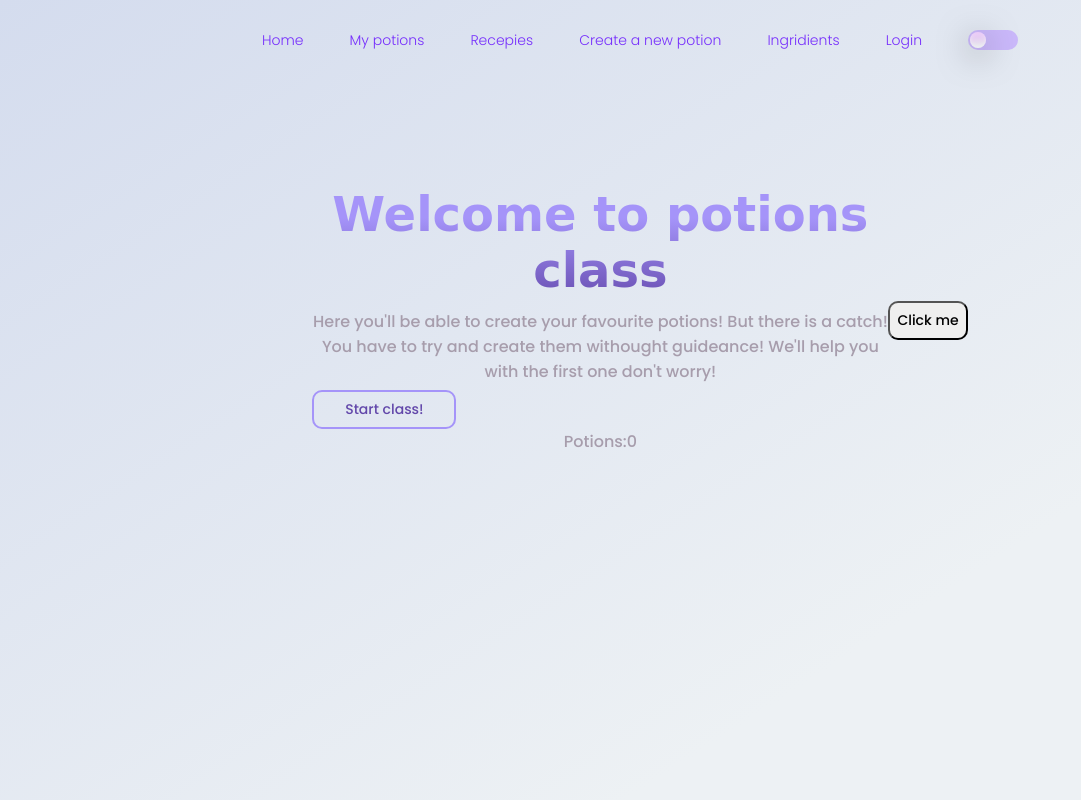
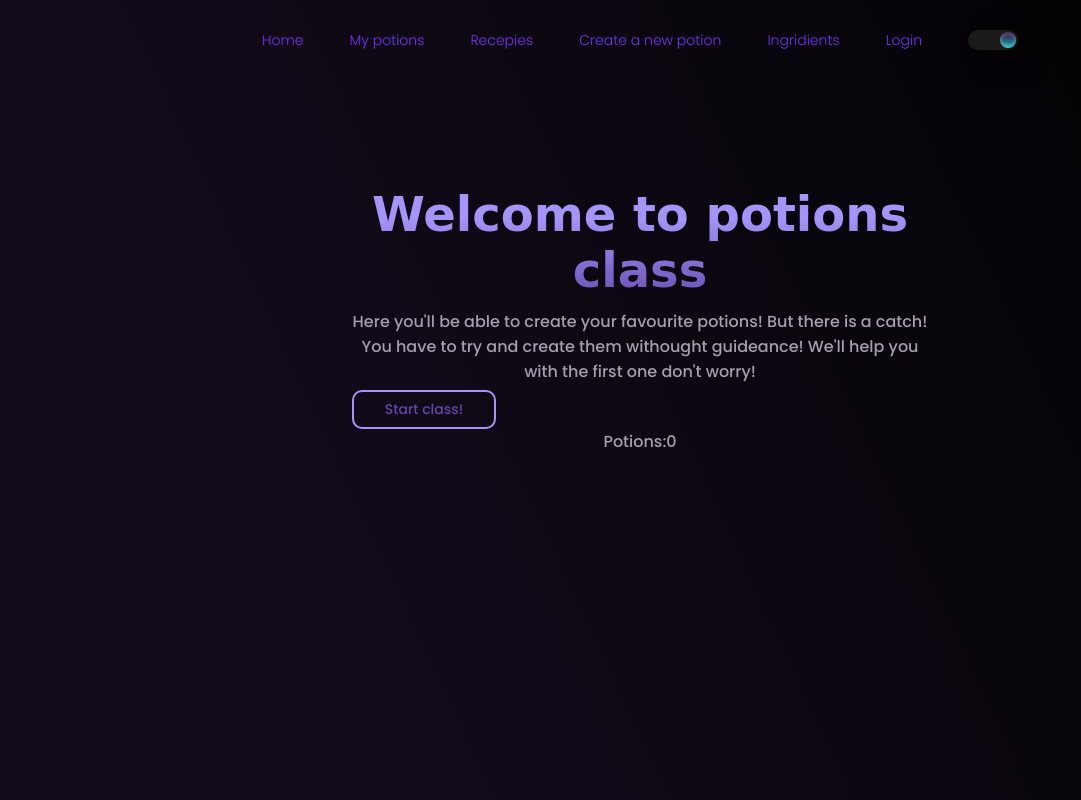
Before and after one commit to stephie-r/make_a_potion, a plain HTML site: page index.html in a window 1280 px wide. Both pictures are taken after a click on the element 993 px from the left and 39 px from the top of the page. Shown: the whole page, without its empty margins (0-1081 px from the left). Drawn offline with Linux system fonts and the light colour scheme; a web font is replaced by a local one.

Commit message:
dark_mode

```diff
--- a/css/style.css
+++ b/css/style.css
@@ -7,58 +7,20 @@
   box-sizing: border-box;
   font-family: "Poppins", sans-serif;
 }
-/*******TOGGLE SWITCH******/
-#toggle {
-  position: relative;
-  display: block;
-  width: 50px;
-  height: 20px;
-  border-radius: 20px;
-  background: #cab8fa;
-  transition: 0.5s;
-  cursor: pointer;
-  box-shadow: inset 0 8px 60px rgba(0, 0, 0, 0.2)
-    inset 0 8px 8px rgba(0, 0, 0, 0.2),
-    inset 0 -4px 4px rgba(0, 0, 0, 0.2);
-}
-#toggle .switch_mode {
-  position: absolute;
-  top: 0;
-  left: 0;
-  width: 20px;
-  height: 20px;
-  background: linear-gradient(to bottom, #e5bdf6, #e7ecec);
-  border-radius: 50%;
-  transform: scale(0.8);
-  box-shadow: 0 8px 40px rgba(0, 0, 0, 0.5),
-    inset 0 4px 4px rgba(255, 255, 255, 0.2),
-    inset 0 -4px 4px rgba(255, 255, 255, 0.2);
-  transition: 0.5s;
-}
-#toggle .active .switch_mode{
-  left: 50px;
-}
+
 /********BODY******/
 body {
   height: 100vh;
   width: 100%;
+  background-image: linear-gradient(147deg, #d4dcee 0%, #edf1f4 74%);
+  background-position: center;
+  transition: 4.5s;
 }
-h1 {
-  font-family: "Milonga", cursive;
-  font-size: 48px;
-  -webkit-background-clip: text;
-  -webkit-text-fill-color: transparent;
-  background-color: #6247aa;
-  background-image: linear-gradient(360deg, #6247aa 0%, #a594f9 74%);
-  padding: 0% 0% 2% 0%;
+body.active{
+  background-color: #000000;
+  background-image: linear-gradient(245deg, #000000 0%, #140b1b 74%);
 }
 
-body.back-index {
-  height: 100vh;
-  width: 100%;
-  background-image: linear-gradient(147deg, #d4dcee 0%, #edf1f4 74%);
-  background-position: center;
-}
 /*******NAVIGATION******/
 .nav-s {
   display: flex;
@@ -86,7 +48,42 @@ body.back-index {
 .nav-s ul li :hover {
   color: #141414;
 }
+/*******TOGGLE SWITCH******/
+#toggle {
+  position: relative;
+  display: block;
+  width: 50px;
+  height: 20px;
+  border-radius: 20px;
+  background: #fff6f6;
+  transition: 0.5s;
+  cursor: pointer;
+  box-shadow: inset 0 8px 60px rgba(0, 0, 0, 0.2) inset 0 8px 8px
+      rgba(0, 0, 0, 0.2),
+    inset 0 -4px 4px rgba(0, 0, 0, 0.2);
+}
+#toggle.active{
+  background: #1b1b1b;
+}
 
+#toggle .switch_mode {
+  position: absolute;
+  top: 0;
+  left: 0;
+  width: 20px;
+  height: 20px;
+  background: linear-gradient(to bottom, #9795EF, #F9C5D1);
+  border-radius: 50%;
+  transform: scale(0.8);
+  box-shadow: 0 8px 40px rgba(0, 0, 0, 0.5),
+    inset 0 4px 4px rgba(255, 255, 255, 0.2),
+    inset 0 -4px 4px rgba(255, 255, 255, 0.2);
+  transition: 0.4s;
+}
+#toggle .active.switch_mode {
+  left: 30px;
+  background: linear-gradient(to bottom, #380036, #0CBABA);
+}
 main {
   padding: -20% 10% 0% 10%;
   display: flex;
@@ -136,3 +133,13 @@ button.cta:hover {
 button.cta-inactive {
   background-color: #bdbdbd;
 }
+/*********TYPE STYLE**********/
+h1 {
+  font-family: "Milonga", cursive;
+  font-size: 48px;
+  -webkit-background-clip: text;
+  -webkit-text-fill-color: transparent;
+  background-color: #6247aa;
+  background-image: linear-gradient(360deg, #6247aa 0%, #a594f9 74%);
+  padding: 0% 0% 2% 0%;
+}
--- a/index.html
+++ b/index.html
@@ -10,7 +10,7 @@
       @import url("https://fonts.googleapis.com/css2?family=Milonga&family=Poppins:wght@300;500&display=swap");
     </style>
   </head>
-  <body class="back-index">
+  <body>
     <header class="nav-s">
       <ul>
         <li><a href="index.html">Home</a></li>
@@ -46,9 +46,6 @@
           ><label for="" id="potion_quantity">0</label>
         </p>
       </div>
-      <div>
-        <button id="light_dark" type="submit">Click me</button>
-      </div>
     </main>
     <script src="js/main.js"></script>
   </body>
--- a/js/main.js
+++ b/js/main.js
@@ -13,9 +13,18 @@ const colores = [
     'red',
     'gray',
 ]*/
+/*
+let toggle = document.getElementById('toggle');
 
-document.getElementById("light_dark").addEventListener("click", darkMode);
-
+toggle.onclick = function (){
+    toggle.classList.toggle(active);
+};*/
+const body = document.querySelector('body');
+const toggleButton = document.querySelector("#toggle");
+const switchMode = document.querySelector(".switch_mode");
+toggleButton.addEventListener("click", darkMode);
 function darkMode() {
-  alert ("Hello World!");
+    switchMode.classList.toggle("active");
+    body.classList.toggle("active");
+    toggleButton.classList.toggle("active");
 }
```
